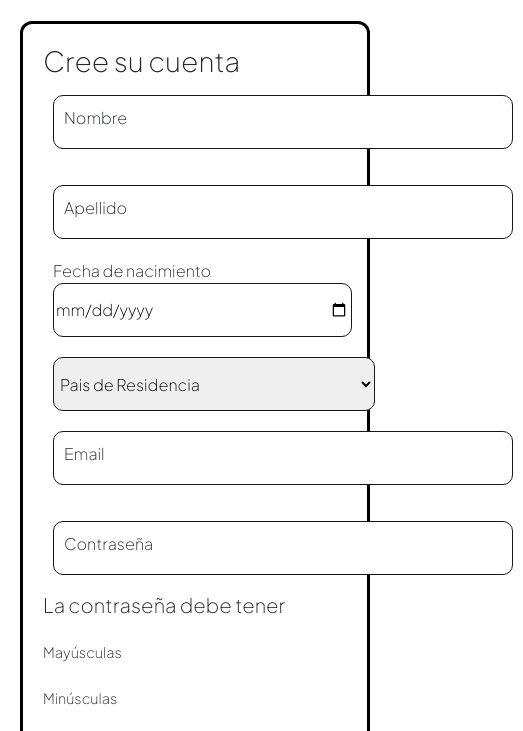
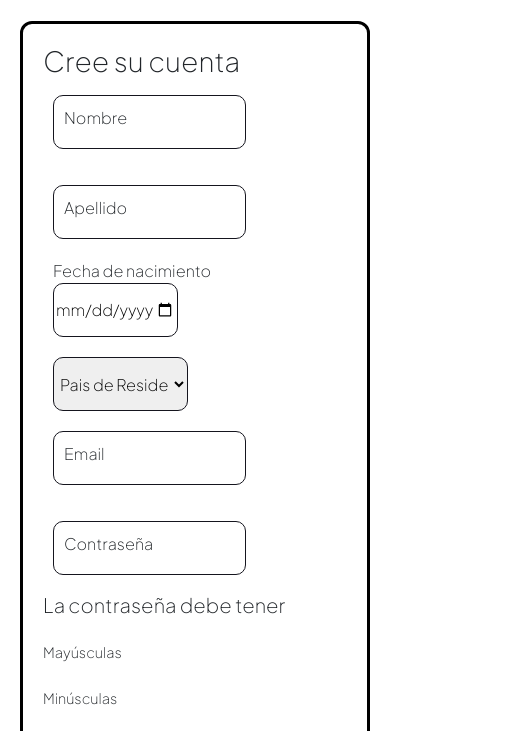
Before and after one commit to JoakoVann/Formula-1, a website: page pages/register.html in a window 390 px wide. Shown: the part 98-829 px from the top of the page, 523 px wide, since content can reach past the window. Drawn offline with nearby package versions, Linux system fonts and the light colour scheme.

Commit message:
arreglando register section

```diff
--- a/scss/_regist.scss
+++ b/scss/_regist.scss
@@ -17,7 +17,7 @@
     display: flex;
     flex-direction: column;
     padding: 0.625rem;
-    width: 30rem;
+    width: 70%;
 
     .ingresar,select,input {
       border: solid 1px $footer-color;
--- a/scss/style.scss
+++ b/scss/style.scss
@@ -86,9 +86,6 @@ main{
     border-radius: 10px 0px 0px 10px;
     margin-left: 0px;
   }
-  .formSection{
-    width: 18rem;
-  }
   .endPage__mapa{
     display: none;
   }
```
Also changed, not shown: css/estilos.css.
